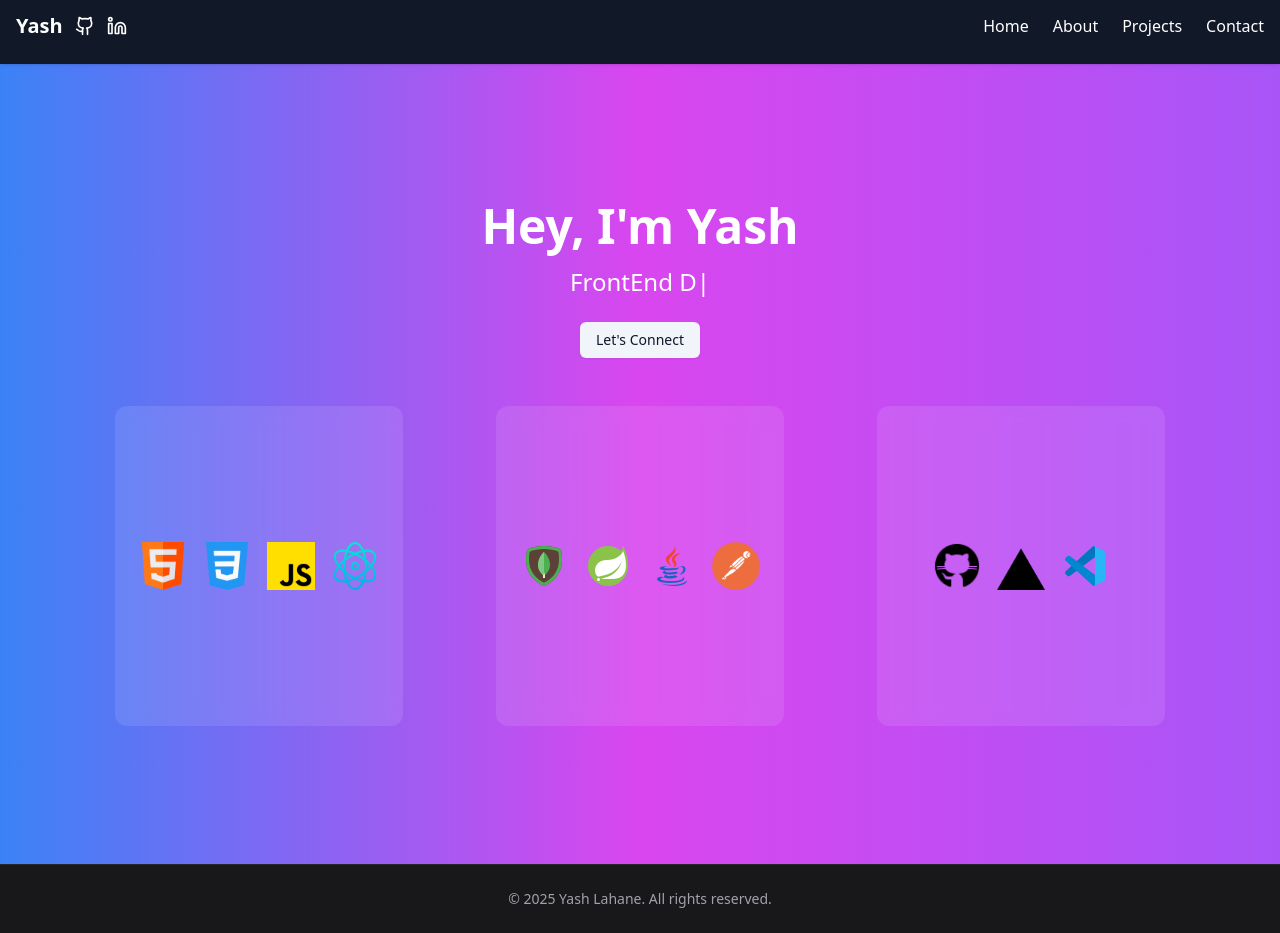
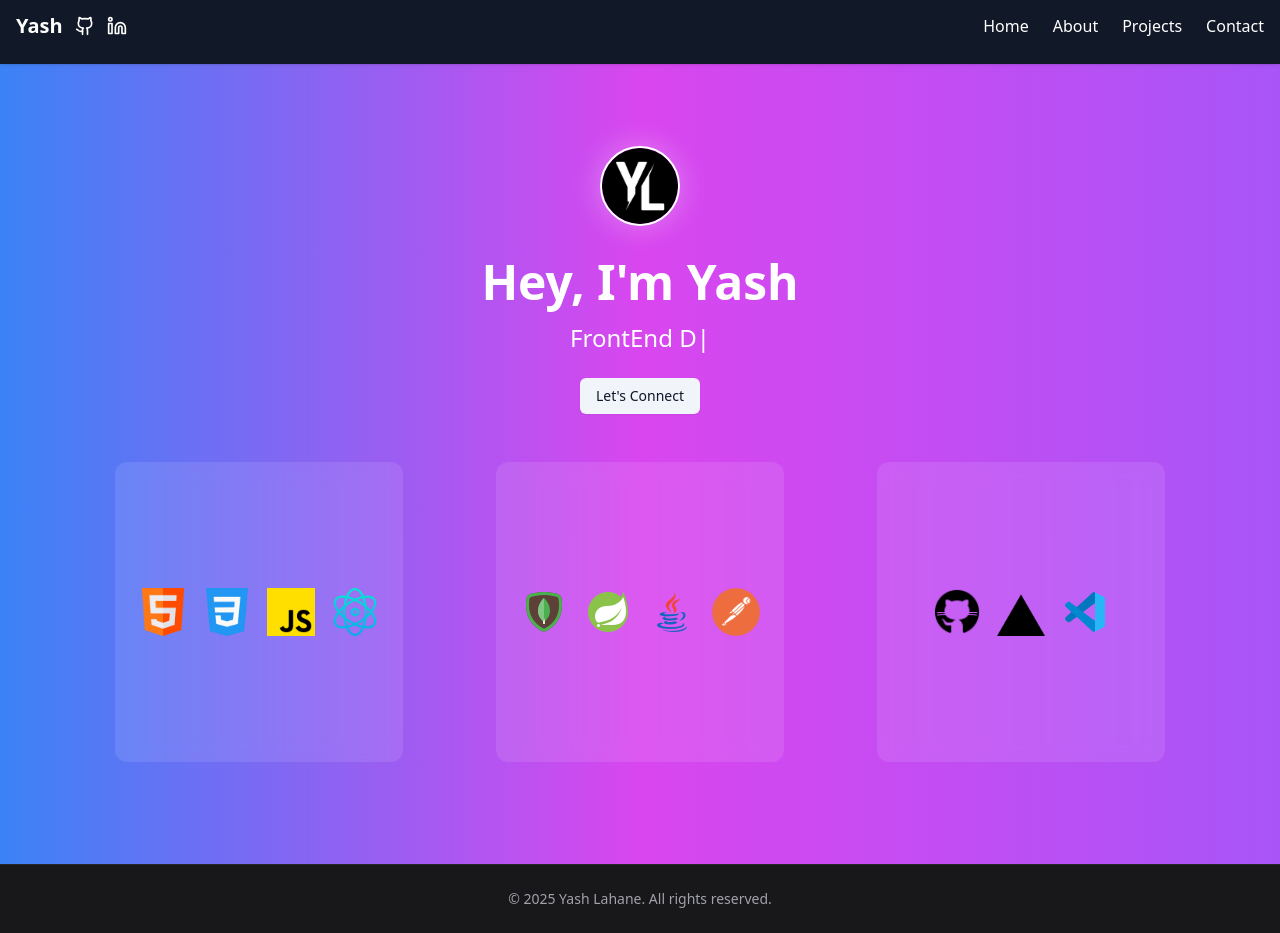
Before and after one commit to Yaash001/portfolio, a React (Vite) app: page / in a window 1280 px wide. Built offline with nearby package versions, Linux system fonts and the light colour scheme.

Commit message:
Added My Logo On Landing Page

```diff
--- a/src/components/FlipCard.jsx
+++ b/src/components/FlipCard.jsx
@@ -1,6 +1,6 @@
 export default function FlipCard({ frontContent, backContent  }) {
   return (
-    <div className="card-container group w-full max-w-[18rem] h-80 mx-auto">
+    <div className="card-container pb-5 group w-full max-w-[18rem] h-80 mx-auto">
       <div className="card-inner">
         <div className="card-front">
 {frontContent}
--- a/src/pages/Hero.jsx
+++ b/src/pages/Hero.jsx
@@ -6,6 +6,9 @@ import FlipCard from "../components/FlipCard";
 import { frontendBack, frontendFront } from "../components/data/frontendContent";
 import { backendBack, backendFront } from "../components/data/backendContent";
 import { toolsFront,toolsBack } from './../components/data/toolsContent';
+import { Code2 } from "lucide-react";
+import YashLogo from "../assets/icons/YashLogo.png";
+
 
 
 
@@ -18,6 +21,15 @@ export default function Hero() {
       exit={{ opacity: 0, y: -40 }}
       transition={{ duration: 1 }}
     >
+
+  <div className="flex items-center justify-center mb-4">
+  <img
+    src={YashLogo}
+    alt="Yash Logo"
+  className="w-20 h-20 rounded-full border-2 border-white transition-shadow shadow-[0_0_24px_6px_rgba(255,255,255,0.2)] hover:shadow-[0_0_24px_6px_rgba(255,255,255,0.9)] mb-4"
+  />
+</div>
+
       {/* Heading */}
       <div className="mb-12">
         <h1 className="text-5xl font-bold mb-4">Hey, I'm Yash</h1>
```
Also changed, not shown: src/assets/icons/YashLogo.png (added).
